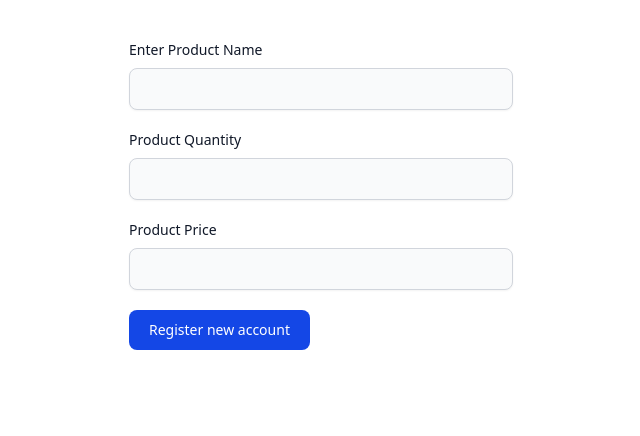
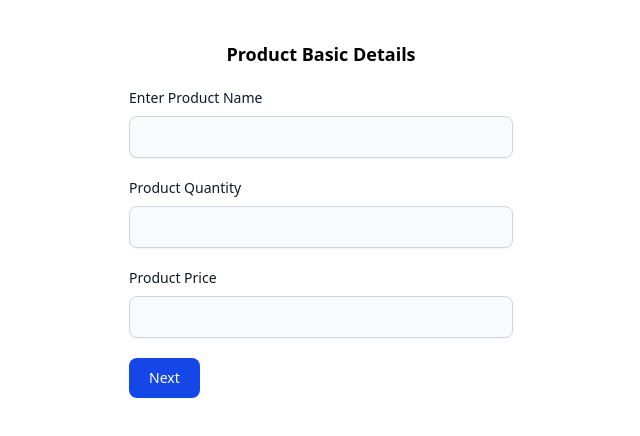
Before and after one commit to kaveesha2024/react-redux-form-practical, a React (Vite) app: page / in a window 1280 px wide. Shown: the top 436 px of the page, without its empty margins (319-959 px from the left). Built offline with nearby package versions, Linux system fonts and the light colour scheme.

Commit message:
Added a heading and change name of the btn

```diff
--- a/src/form/Form.jsx
+++ b/src/form/Form.jsx
@@ -4,14 +4,19 @@ const Form = () => {
   return (
     <div>
       <form className="max-w-sm mx-auto mt-10">
+        <div>
+          <h1 className="font-bold text-lg mb-5 flex justify-center">
+            Product Basic Details
+          </h1>
+        </div>
         <InputField id="name" type="text" label="Enter Product Name" />
         <InputField id="quantity" type="number" label="Product Quantity" />
         <InputField id="price" type="number" label="Product Price" />
         <button
-          type="submit"
+          type="button"
           className="text-white bg-blue-700 hover:bg-blue-800 focus:ring-4 focus:outline-none focus:ring-blue-300 font-medium rounded-lg text-sm px-5 py-2.5 text-center"
         >
-          Register new account
+          Next
         </button>
       </form>
     </div>
```
